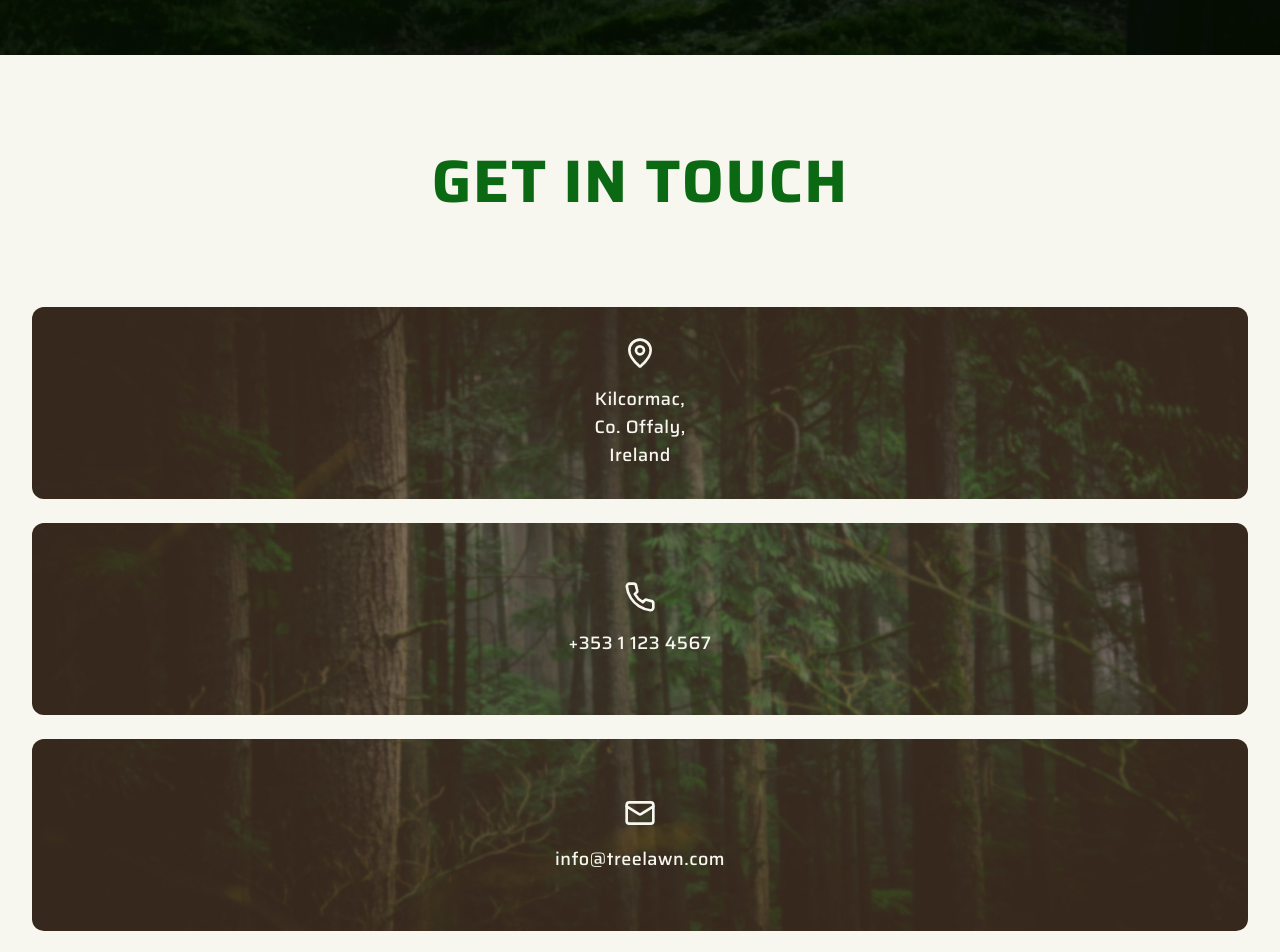
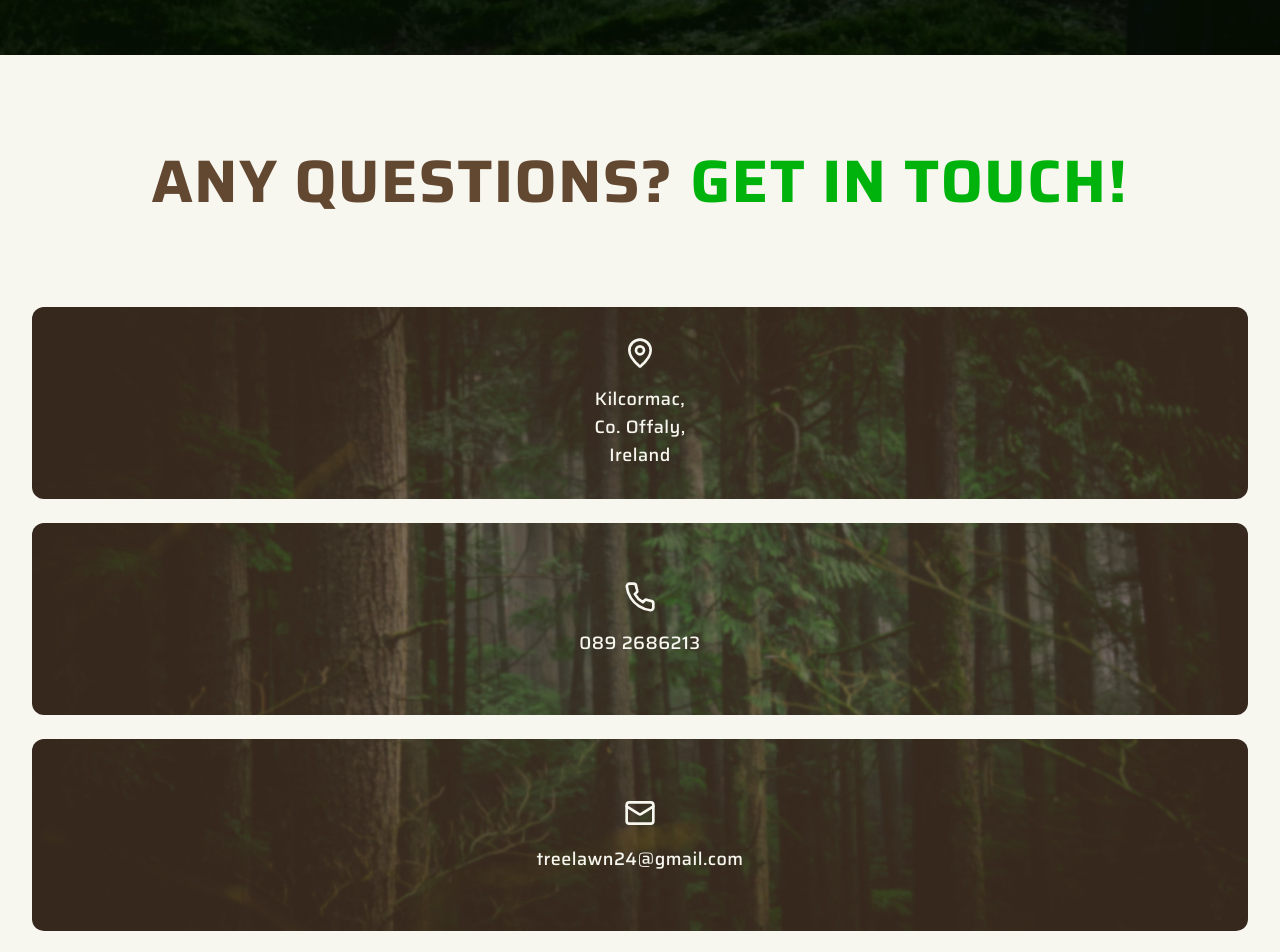
Before and after one commit to KramYengir/treelawn_v2, a Next.js app: page / in a window 1280 px wide. Shown: the part 2120-3072 px from the top of the page. Built offline with nearby package versions, Linux system fonts and the light colour scheme.

Commit message:
add actual contact info

```diff
--- a/components/Contact.tsx
+++ b/components/Contact.tsx
@@ -5,7 +5,9 @@ const Contact = () => {
   return (
     <section id="contact" className="grid py-24">
       <div className="rm-container text-mucky-50">
-        <h2 className="h2 text-apple-800">Get In Touch</h2>
+        <h2 className="h2 text-apple-600">
+          <span className="text-mucky-800">Any Questions?</span> Get In Touch!
+        </h2>
         <div className="grid gap-6 w-full text-lg text-center font-medium tracking-wide">
           <div className="flex flex-col gap-4 justify-center min-h-48 py-6 rounded-xl bg-[url('../public/images/trees-forest-sm.jpg')] sm:bg-[url('../public/images/trees-forest.jpg')] bg-cover bg-top">
             <MapPin width={32} height={32} className="mx-auto w-full" />
@@ -22,11 +24,11 @@ const Contact = () => {
           </div>
           <div className="flex flex-col gap-4 justify-center min-h-48 py-6 rounded-xl bg-[url('../public/images/trees-forest-sm.jpg')] sm:bg-[url('../public/images/trees-forest.jpg')] bg-cover bg-center">
             <Phone width={32} height={32} className="mx-auto w-full" />
-            <a href="tel:+353-1-123-4567">+353 1 123 4567</a>
+            <a href="tel:+353892686213">089 2686213</a>
           </div>
           <div className="flex flex-col gap-4 justify-center min-h-48 py-6 rounded-xl bg-[url('../public/images/trees-forest-sm.jpg')] sm:bg-[url('../public/images/trees-forest.jpg')] bg-cover bg-bottom">
             <Mail width={32} height={32} className="mx-auto w-full" />
-            <a href="mailto:info@treelawn.com">info@treelawn.com</a>
+            <a href="mailto:info@treelawn.com">treelawn24@gmail.com</a>
           </div>
         </div>
       </div>
```
